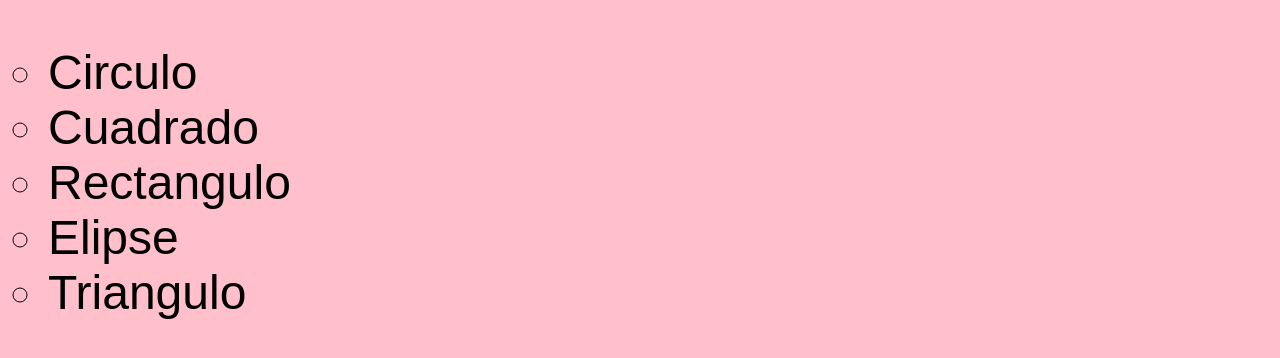
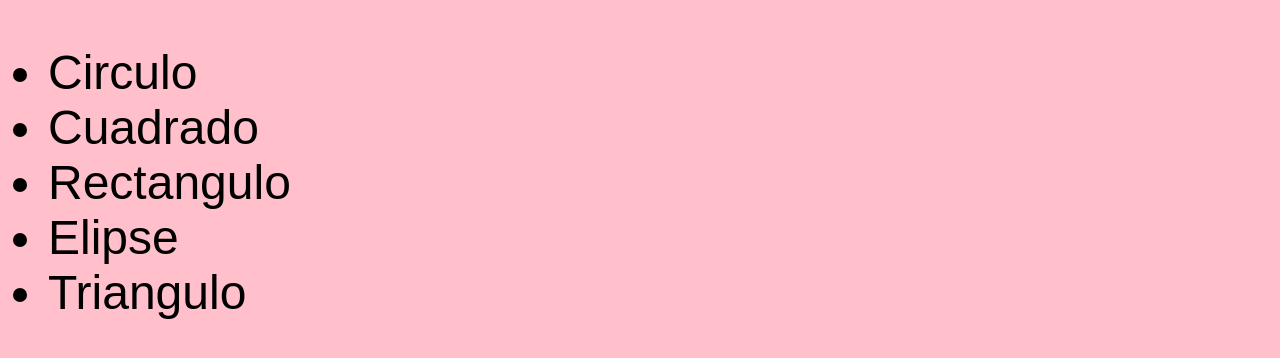
Before and after one commit to HugoLecona/HugoLecona.github.io, a plain HTML site: page index.html in a window 1280 px wide. Shown: the part 1242-1600 px from the top of the page. Drawn offline with Linux system fonts and the light colour scheme.

Commit message:
actualizacion de lista

```diff
--- a/index.html
+++ b/index.html
@@ -56,7 +56,7 @@
             <li>Cananá</li>
         </ol>
         <p>Listas desordenadas</p>
-        <ul type="circle">
+        <ul type="heart">
             <li>Circulo</li>
             <li>Cuadrado</li>
             <li>Rectangulo</li>
```
